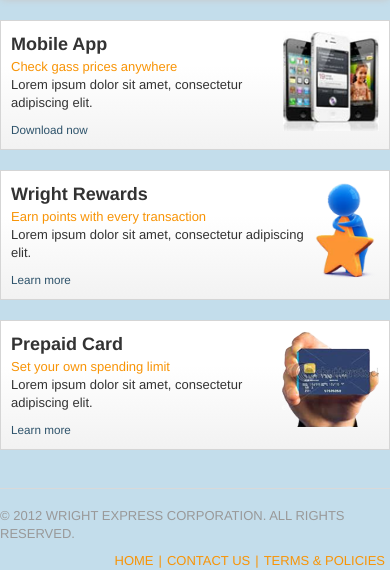
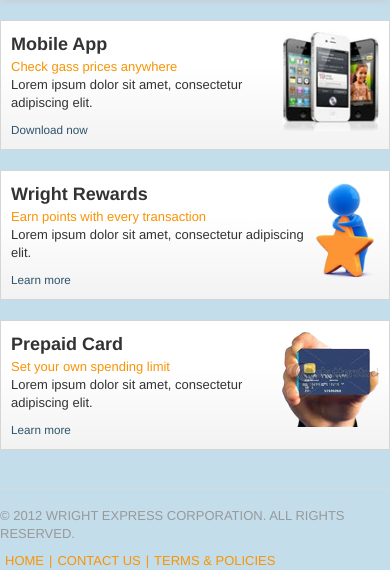
Before and after one commit to doubleclickdetroit/credit_options, a plain HTML site: page index.html in a window 390 px wide. Shown: the part 667-1237 px from the top of the page. Drawn offline with Linux system fonts and the light colour scheme; a script that the page names is missing.

Commit message:
added .pull-fallback for .pull-right to become .pull-left on mobile. This is used for footer navigation links.

```diff
--- a/index.html
+++ b/index.html
@@ -256,7 +256,7 @@
         <div class="container clearfix text-uppercase">
             <hr>
             <p class="pull-left text-gray_light">&copy; 2012 Wright Express Corporation. All Rights Reserved.</p>
-            <ul class="pull-right brand-secondary list-horizontal delimit">
+            <ul class="pull-right pull-fallback brand-secondary list-horizontal delimit">
                 <li><a href="#" class="brand-secondary">Home</a></li>
                 <li><a href="#" class="brand-secondary">Contact Us</a></li>
                 <li><a href="#" class="brand-secondary">Terms &amp; Policies</a></li>
--- a/less/base.less
+++ b/less/base.less
@@ -32,3 +32,10 @@
 .layout-block       { display: block; }
 .layout-inline      { display: inline; }
 .layout-inlineblock { display: inline-block; .ie7-inline-block(); }
+
+// Mobile portrait & landscape
+@media (max-width: 767px) {
+	.pull-right.pull-fallback {
+		float: left;
+	}
+}
```
Also changed, not shown: css/application.css, css/page-dashboard.css.
